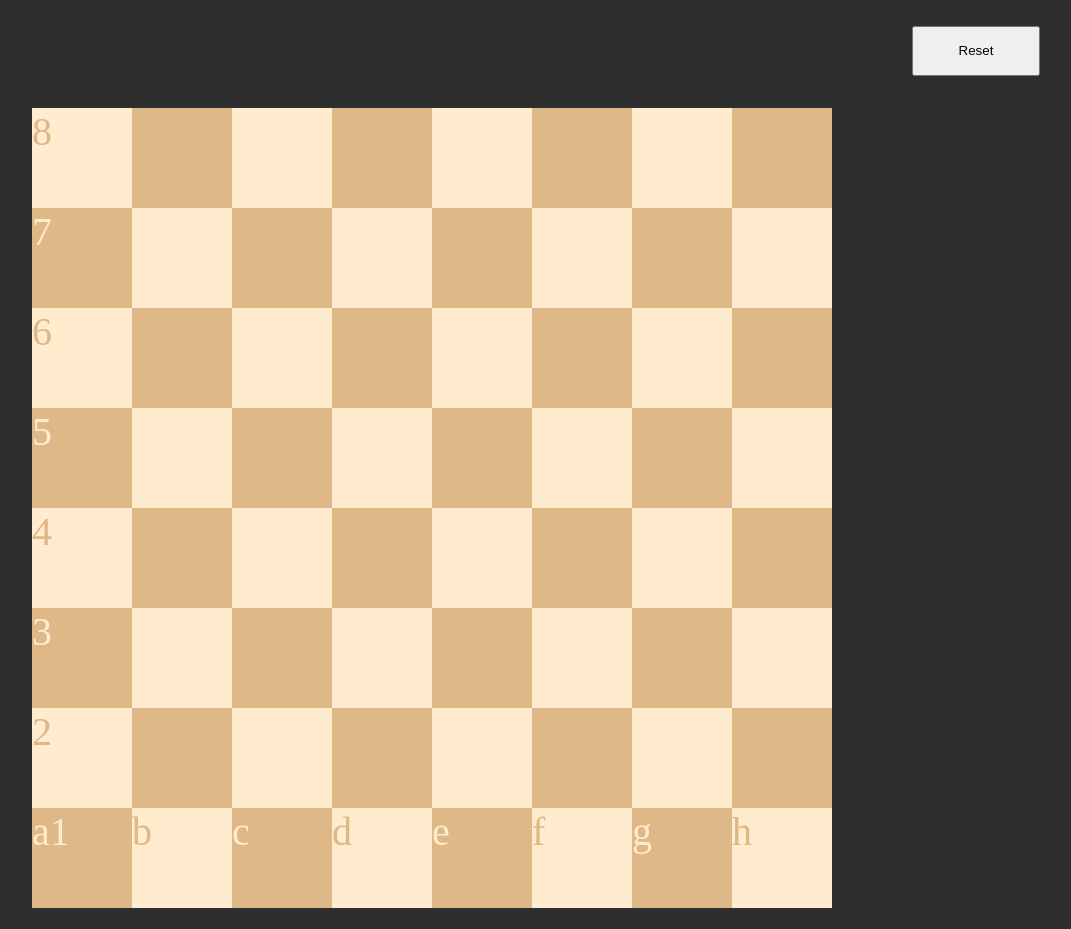
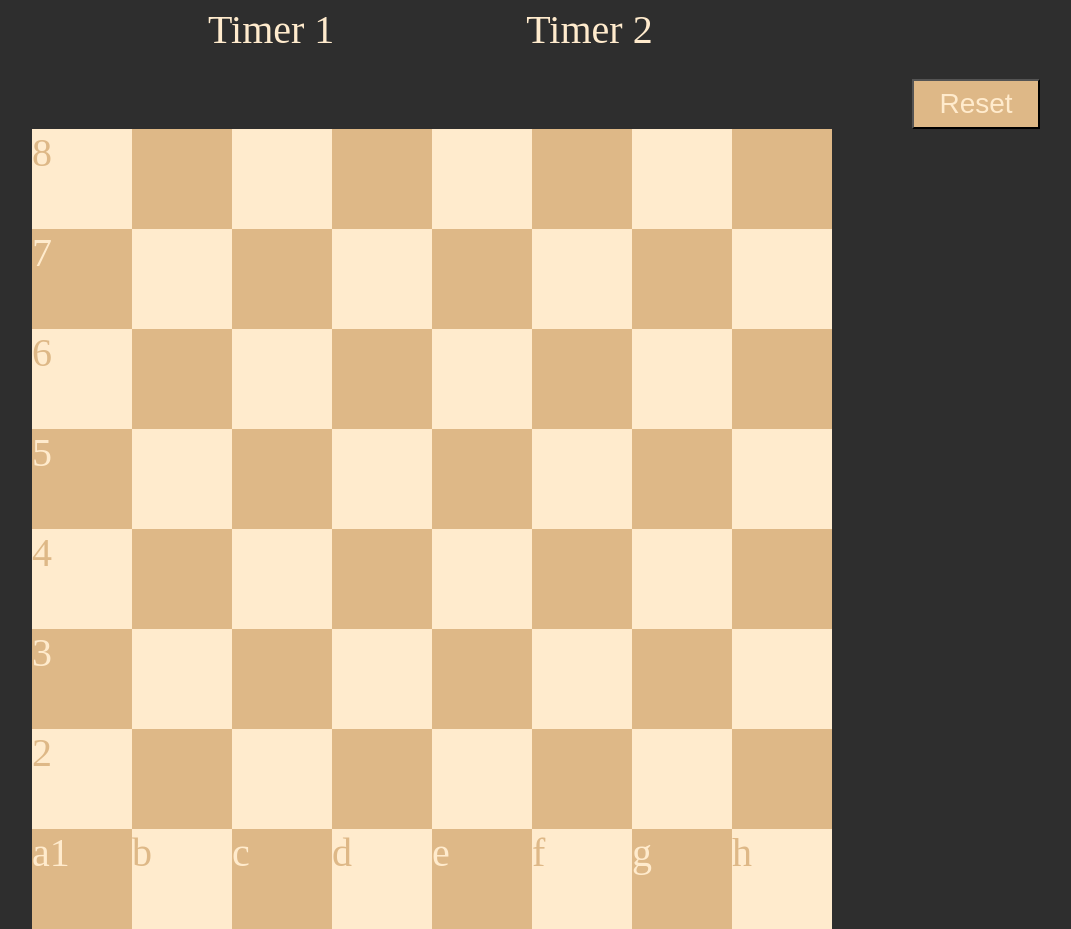
Before and after one commit to damianhern/ChessGame, a plain HTML site: page index.html in a window 1280 px wide. Shown: the whole page, without its empty margins (208-1279 px from the left). Before the commit the page ends 908 px from the top, so only its background shows below. Drawn offline with Linux system fonts and the light colour scheme.

Commit message:
Maybe Some Base Bones!

```diff
--- a/index.html
+++ b/index.html
@@ -5,7 +5,7 @@
         <meta http-equiv="X-UA-Compatible" content="IE=edge">
         <meta name="viewport" content="width=device-width, initial-scale=1.0">
         <link rel="stylesheet" href="styles.css">
-        <title>Chess</title>
+        <title>J & D's Chess</title>
 </head>
 
 <body>
@@ -24,7 +24,11 @@
         <img id="WR" src ="WR.png" alt="WR" height="0px" width="0px">
 
 -->
-<button onclick="reset();" >Reset</button>
+<div id="timerBox">
+        <div id="timerP1">Timer 1</div>
+        <div id="timerP2">Timer 2 </div>
+</div>
+<button onclick="reset()" >Reset</button>
 <script src="script.js"></script>
 
 </body>
--- a/styles.css
+++ b/styles.css
@@ -13,7 +13,6 @@ display : flex;
 flex-Wrap : wrap-reverse;
 margin-Left : auto;
 margin-Right : auto;
-margin-Top : 2.5%;
 margin-bottom : auto;
 
   }
@@ -60,4 +59,23 @@ button{
   margin-top: 2%;
   width:10%;
   height:50px;
+  color: blanchedalmond;
+  background-color: burlywood;
+  font-size: 175%;
 }
+
+#timerBox{
+    display: flex;
+    flex-direction: row;
+    margin-left: auto;
+    margin-right: auto;
+    width: 50%;
+}
+#timerP1,#timerP2{
+  padding-left: 15%;
+  padding-right: 15%;
+  padding-top: 1%;
+  font-size: 250%;
+  align-content: center;
+  color: blanchedalmond;
+}
```
